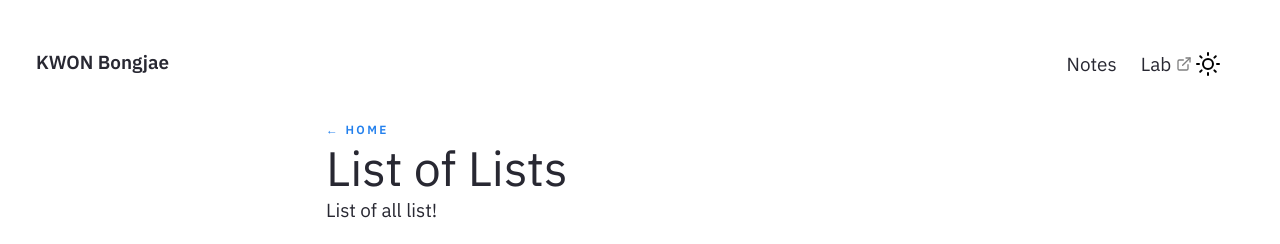
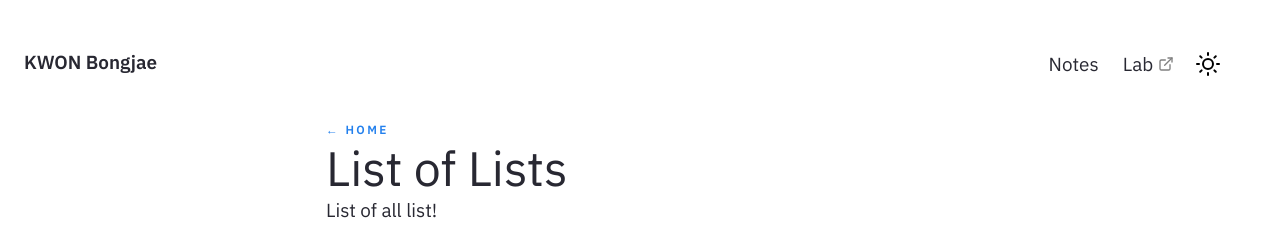
Before and after one commit to bongjaekwon/bongjaekwon.github.io, a Jekyll site: the page built from pages/lists.md, in a window 1280 px wide. Shown: the top 244 px of the page. Built offline with Jekyll 4.4.1, drawn with Linux system fonts in a browser that asks for light colours; nearby versions of some CDN libraries; library files that are not in the unit come from our copies.

Commit message:
Theme Setting done

```diff
--- a/_includes/Nav.html
+++ b/_includes/Nav.html
@@ -31,7 +31,7 @@
 
 <nav class="navbar is-transparent" role="navigation" aria-label="main navigation">
     <div class="navbar-brand">
-      <a class="navbar-item" style="padding-left: 30;" ;="" href="/index.html">
+      <a class="navbar-item" style="padding-left: 0;" ;="" href="/index.html">
           <h6> KWON Bongjae</h6></a>
           <script src="/assets/js/modeswitcher.js"></script>
           <script src="/assets/js/Hamburger.js"></script>
@@ -64,7 +64,9 @@
 
       </div>
       <div class="navbar-end is-hidden-mobile" onclick="modeSwitcher()">
-        <div class="navbar-item">
+        <div class="navbar-item" style="
+    padding-left: 30px;
+">
           <div class="buttons">
             <a class="button is-text">
               <span class="icon is-small">
```
